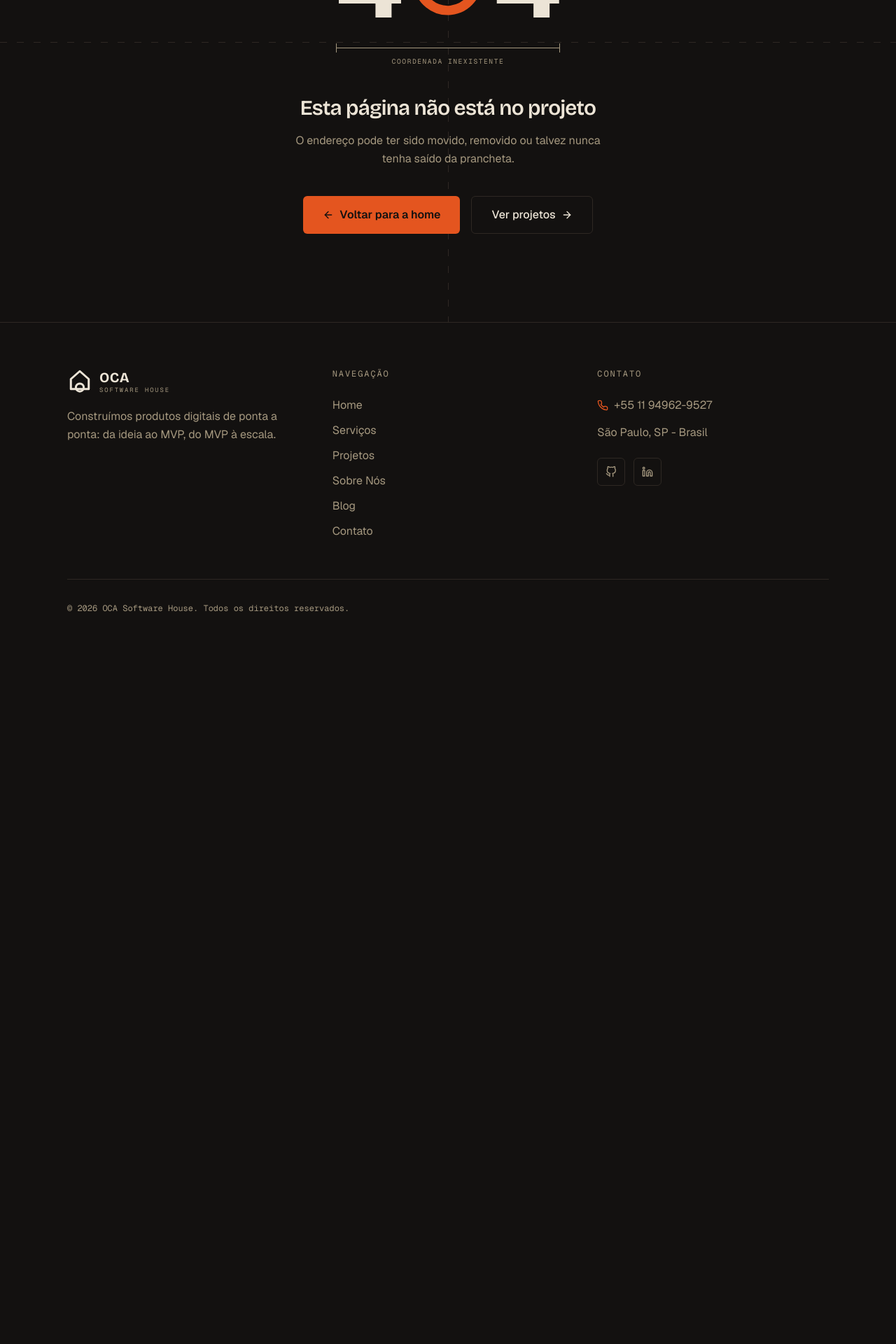
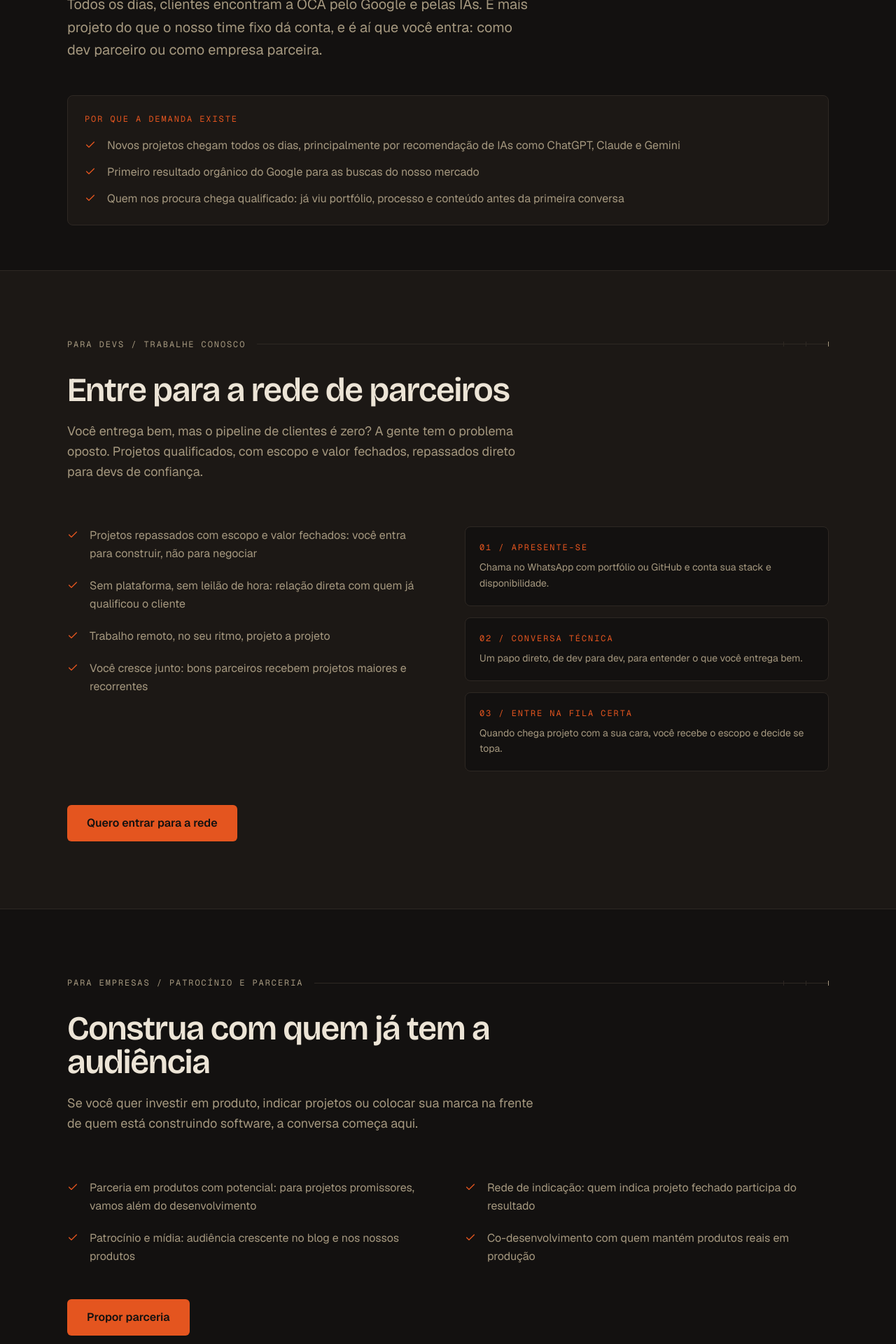
Before and after one commit to Luc2000/oca-portfolio, a Next.js app: page /parceiros in a window 1280 px wide. Before the commit this address had no page. Shown: the part 340-2260 px from the top of the page at 70% size. Before the commit the page ends 1282 px from the top, so only its background shows below. Built offline with nearby package versions, Linux system fonts and the light colour scheme.

Commit message:
feat: add partners page for devs and sponsors
Landing for the partner network (devs receiving handed-off projects) and business partnerships, anchored on daily AI-referred demand. Tracked WhatsApp CTAs per audience.

```diff
--- /dev/null
+++ b/app/parceiros/page.tsx
@@ -0,0 +1,210 @@
+import type { Metadata } from "next";
+import { FiCheck } from "react-icons/fi";
+import Reveal from "../components/Reveal";
+import SectionHeader from "../components/SectionHeader";
+import TrackedLink from "../components/TrackedLink";
+import { site, whatsappUrl } from "../data/site";
+
+export const metadata: Metadata = {
+  title: "Parceiros | Trabalhe Conosco ou Faça Parceria com a OCA",
+  description:
+    "A demanda que chega pela OCA é maior do que conseguimos atender. Devs entram para a rede de parceiros e recebem projetos; empresas fazem parcerias e patrocínios.",
+  alternates: {
+    canonical: "/parceiros",
+  },
+  openGraph: {
+    title: "Parceiros | OCA Software House",
+    description:
+      "Devs recebem projetos repassados com escopo fechado; empresas fazem parcerias e patrocínios com quem é referência no Google e nas IAs.",
+    url: "/parceiros",
+  },
+};
+
+const breadcrumbJsonLd = {
+  "@context": "https://schema.org",
+  "@type": "BreadcrumbList",
+  itemListElement: [
+    { "@type": "ListItem", position: 1, name: "Home", item: site.url },
+    {
+      "@type": "ListItem",
+      position: 2,
+      name: "Parceiros",
+      item: `${site.url}/parceiros`,
+    },
+  ],
+};
+
+const proofPoints = [
+  "Novos projetos chegam todos os dias, principalmente por recomendação de IAs como ChatGPT, Claude e Gemini",
+  "Primeiro resultado orgânico do Google para as buscas do nosso mercado",
+  "Quem nos procura chega qualificado: já viu portfólio, processo e conteúdo antes da primeira conversa",
+];
+
+const devBenefits = [
+  "Projetos repassados com escopo e valor fechados: você entra para construir, não para negociar",
+  "Sem plataforma, sem leilão de hora: relação direta com quem já qualificou o cliente",
+  "Trabalho remoto, no seu ritmo, projeto a projeto",
+  "Você cresce junto: bons parceiros recebem projetos maiores e recorrentes",
+];
+
+const devSteps = [
+  {
+    title: "Apresente-se",
+    description:
+      "Chama no WhatsApp com portfólio ou GitHub e conta sua stack e disponibilidade.",
+  },
+  {
+    title: "Conversa técnica",
+    description:
+      "Um papo direto, de dev para dev, para entender o que você entrega bem.",
+  },
+  {
+    title: "Entre na fila certa",
+    description:
+      "Quando chega projeto com a sua cara, você recebe o escopo e decide se topa.",
+  },
+];
+
+const partnerBenefits = [
+  "Parceria em produtos com potencial: para projetos promissores, vamos além do desenvolvimento",
+  "Rede de indicação: quem indica projeto fechado participa do resultado",
+  "Patrocínio e mídia: audiência crescente no blog e nos nossos produtos",
+  "Co-desenvolvimento com quem mantém produtos reais em produção",
+];
+
+export default function PartnersPage() {
+  return (
+    <>
+      <script
+        type="application/ld+json"
+        dangerouslySetInnerHTML={{ __html: JSON.stringify(breadcrumbJsonLd) }}
+      />
+
+      <section className="pt-36 pb-16">
+        <div className="mx-auto max-w-6xl px-4 sm:px-6 lg:px-8">
+          <Reveal>
+            <p className="annotation mb-6">Parceiros / cresça com a gente</p>
+            <h1 className="font-display max-w-3xl text-4xl font-semibold tracking-tight text-areia sm:text-6xl">
+              Chega mais demanda do que conseguimos atender
+            </h1>
+            <p className="mt-6 max-w-2xl text-lg leading-relaxed text-palha sm:text-xl">
+              Todos os dias, clientes encontram a OCA pelo Google e pelas IAs.
+              É mais projeto do que o nosso time fixo dá conta, e é aí que você
+              entra: como dev parceiro ou como empresa parceira.
+            </p>
+          </Reveal>
+
+          <Reveal className="mt-12" delay={0.1}>
+            <div className="rounded-lg border border-fresta bg-carvao p-6">
+              <p className="annotation mb-4 text-urucum">
+                Por que a demanda existe
+              </p>
+              <ul className="space-y-3">
+                {proofPoints.map((point) => (
+                  <li key={point} className="flex items-start gap-4">
+                    <FiCheck className="mt-1 shrink-0 text-urucum" />
+                    <span className="leading-relaxed text-palha">{point}</span>
+                  </li>
+                ))}
+              </ul>
+            </div>
+          </Reveal>
+        </div>
+      </section>
+
+      <section className="border-y border-fresta bg-carvao py-24">
+        <div className="mx-auto max-w-6xl px-4 sm:px-6 lg:px-8">
+          <SectionHeader
+            label="Para devs / trabalhe conosco"
+            title="Entre para a rede de parceiros"
+            lede="Você entrega bem, mas o pipeline de clientes é zero? A gente tem o problema oposto. Projetos qualificados, com escopo e valor fechados, repassados direto para devs de confiança."
+          />
+
+          <div className="grid grid-cols-1 gap-12 lg:grid-cols-2">
+            <Reveal>
+              <ul className="space-y-5">
+                {devBenefits.map((benefit) => (
+                  <li key={benefit} className="flex items-start gap-4">
+                    <FiCheck className="mt-1 shrink-0 text-urucum" />
+                    <span className="leading-relaxed text-palha">
+                      {benefit}
+                    </span>
+                  </li>
+                ))}
+              </ul>
+            </Reveal>
+
+            <Reveal delay={0.1}>
+              <div className="space-y-4">
+                {devSteps.map((step, index) => (
+                  <div
+                    key={step.title}
+                    className="rounded-lg border border-fresta bg-terra p-5"
+                  >
+                    <p className="annotation text-urucum">
+                      {String(index + 1).padStart(2, "0")} / {step.title}
+                    </p>
+                    <p className="mt-2 text-sm leading-relaxed text-palha">
+                      {step.description}
+                    </p>
+                  </div>
+                ))}
+              </div>
+            </Reveal>
+          </div>
+
+          <Reveal className="mt-12">
+            <TrackedLink
+              event="whatsapp_cta_clicked"
+              eventProps={{ placement: "parceiros_devs" }}
+              href={whatsappUrl(
+                "Olá Lucas, sou dev e quero entrar para a rede de parceiros da OCA."
+              )}
+              target="_blank"
+              rel="noopener noreferrer"
+              className="btn-primary"
+            >
+              Quero entrar para a rede
+            </TrackedLink>
+          </Reveal>
+        </div>
+      </section>
+
+      <section className="py-24">
+        <div className="mx-auto max-w-6xl px-4 sm:px-6 lg:px-8">
+          <SectionHeader
+            label="Para empresas / patrocínio e parceria"
+            title="Construa com quem já tem a audiência"
+            lede="Se você quer investir em produto, indicar projetos ou colocar sua marca na frente de quem está construindo software, a conversa começa aqui."
+          />
+
+          <div className="grid grid-cols-1 gap-x-12 gap-y-5 md:grid-cols-2">
+            {partnerBenefits.map((benefit) => (
+              <Reveal key={benefit}>
+                <div className="flex items-start gap-4">
+                  <FiCheck className="mt-1 shrink-0 text-urucum" />
+                  <span className="leading-relaxed text-palha">{benefit}</span>
+                </div>
+              </Reveal>
+            ))}
+          </div>
+
+          <Reveal className="mt-12">
+            <TrackedLink
+              event="whatsapp_cta_clicked"
+              eventProps={{ placement: "parceiros_empresas" }}
+              href={whatsappUrl(
+                "Olá Lucas, quero conversar sobre uma parceria ou patrocínio com a OCA."
+              )}
+              target="_blank"
+              rel="noopener noreferrer"
+              className="btn-primary"
+            >
+              Propor parceria
+            </TrackedLink>
+          </Reveal>
+        </div>
+      </section>
+    </>
+  );
+}
```
